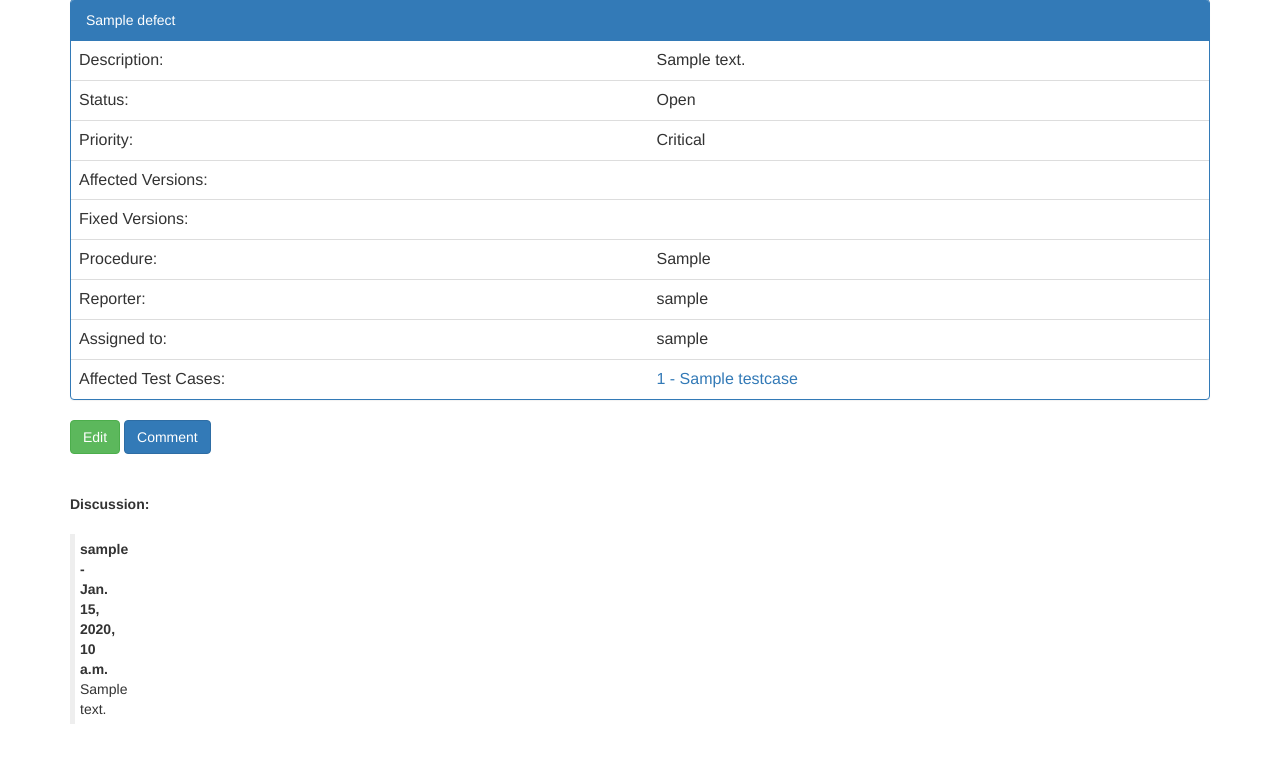
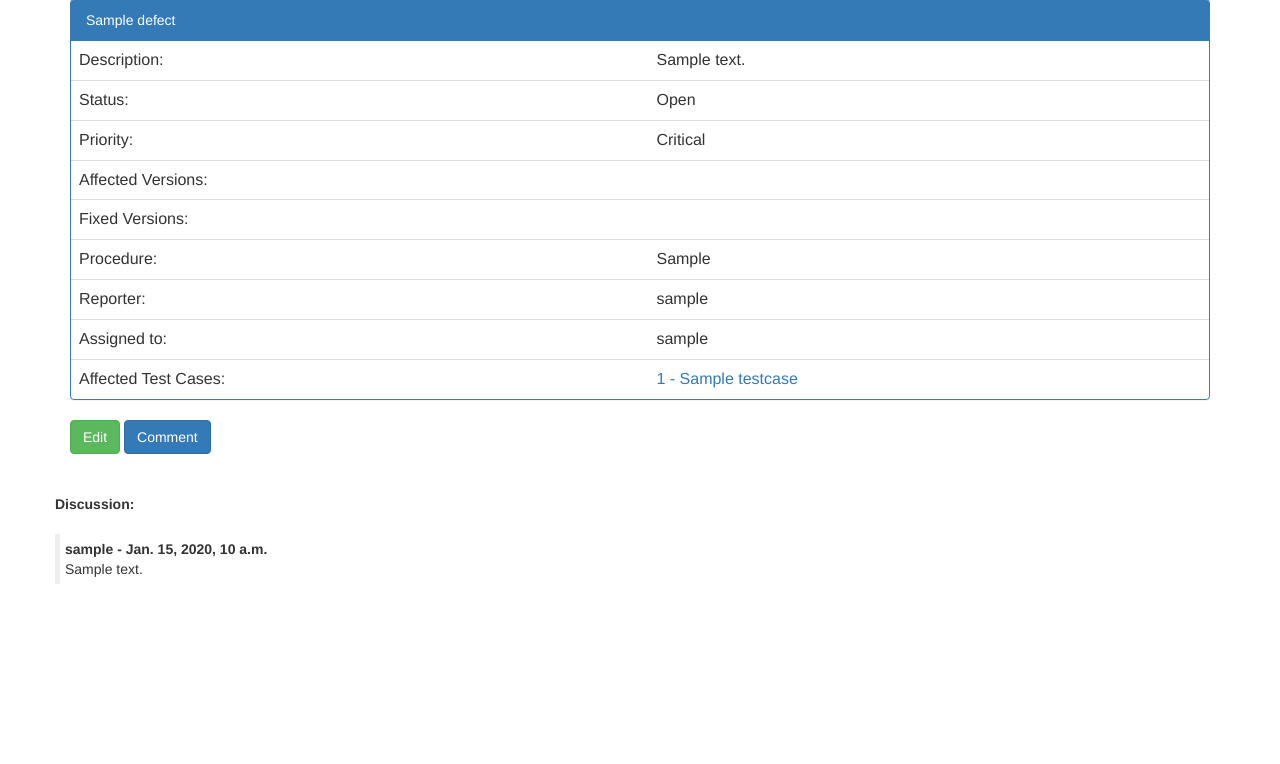
Before and after one commit to debata/TestManager, a Django app: page /defect/1/ in a window 1280 px wide. Shown: the part 71-835 px from the top of the page. After the commit the page ends 655 px from the top, so only its background shows below. Run offline with Django 3.2, Linux system fonts and the light colour scheme; a user stored in the database is signed in; tables that the repository leaves empty hold one stand-in row (values such as "Sample post"); data that the repository does not hold is empty; some libraries are stand-ins or nearby versions.

Commit message:
Fixed discussion stacking issue

```diff
--- a/main/template/main/comment_snippet.html
+++ b/main/template/main/comment_snippet.html
@@ -1,13 +1,11 @@
 {% if comments.all|length > 0 %}
+<div class="row">
 <br><br><strong>Discussion:</strong>
-<div class="row">
 	{% for comment in comments.all %}
-	<div class="col-md-1" >
 		<div style="margin: 20px 0;padding: 5px 30px 5px 5px;border-left: 5px solid #eee">
 		<b>{{ comment.commenter }} - {{ comment.modified_date }}</b><br>
 		{{ comment.comment_body }}
 		</div>
-	</div>
 	{% endfor %}
 </div>
 {% else %}
```
